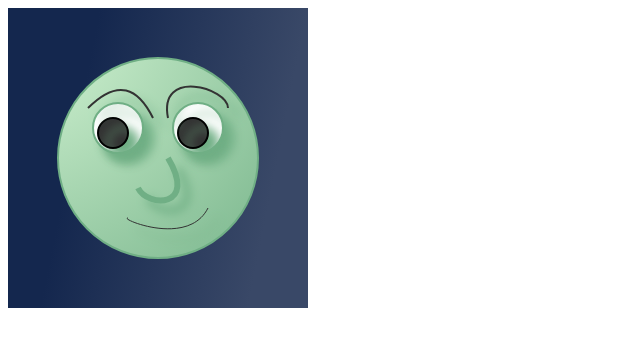
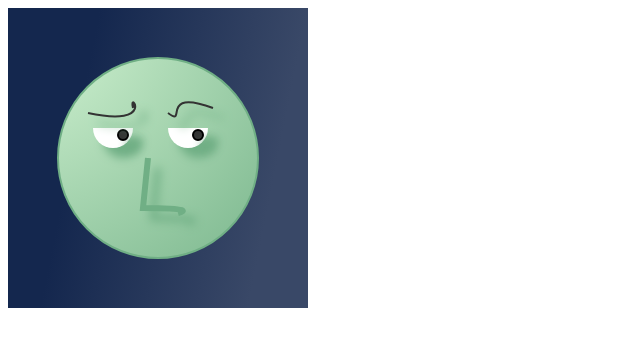
Before and after one commit to KumarArab/interactive-authoring-3, a plain HTML site: page assignment-2.html in a window 1280 px wide. Shown: the whole page, without its empty margins (0-640 px from the left). Drawn offline with Linux system fonts and the light colour scheme.

Commit message:
assignment-2 updated

```diff
--- a/assignment-2.html
+++ b/assignment-2.html
@@ -57,16 +57,20 @@
 
         //Eye 1
         ctxeyes.beginPath();
-        ctxeyes.arc(110, 120, 25, 0, Math.PI * 2);
+        ctxeyes.moveTo(85, 120);
+        ctxeyes.lineTo(125, 120);
+        ctxeyes.arc(105, 120, 20, 0, Math.PI);
         ctxeyes.fill();
-        ctxeyes.stroke();
+
+
 
 
         //Eye 2
         ctxeyes.beginPath();
-        ctxeyes.arc(190, 120, 25, 0, Math.PI * 2);
+        ctxeyes.moveTo(160, 120);
+        ctxeyes.lineTo(200, 120);
+        ctxeyes.arc(180, 120, 20, 0, Math.PI);
         ctxeyes.fill();
-        ctxeyes.stroke();
 
         //Eyeballs
         var ctxeyeballs = canvas.getContext('2d');
@@ -75,13 +79,13 @@
 
         // Eyeball 1
         ctxeyeballs.beginPath();
-        ctxeyeballs.arc(105, 125, 15, 0, Math.PI * 2);
+        ctxeyeballs.arc(115, 127, 5, 0, Math.PI * 2);
         ctxeyeballs.fill();
         ctxeyeballs.stroke();
 
         // Eyeball 2
         ctxeyeballs.beginPath();
-        ctxeyeballs.arc(185, 125, 15, 0, Math.PI * 2);
+        ctxeyeballs.arc(190, 127, 5, 0, Math.PI * 2);
         ctxeyeballs.fill();
         ctxeyeballs.stroke();
 
@@ -95,35 +99,25 @@
 
         //Eyebrow 1
         ctxeyebrows.beginPath();
-        ctxeyebrows.moveTo(80, 100);
-        ctxeyebrows.bezierCurveTo(110, 70, 130, 80, 145, 110);
+        ctxeyebrows.moveTo(80, 105);
+        ctxeyebrows.bezierCurveTo(150, 120, 120, 80, 125, 100);
         ctxeyebrows.stroke();
 
         //Eyebrow 2
         ctxeyebrows.beginPath();
-        ctxeyebrows.moveTo(160, 110);
-        ctxeyebrows.bezierCurveTo(150, 60, 220, 80, 220, 100);
+        ctxeyebrows.moveTo(160, 105);
+        ctxeyebrows.bezierCurveTo(180, 120, 150, 80, 205, 100);
         ctxeyebrows.stroke();
 
-        // Nose
+        // Nose and lips
         var ctxnose = canvas.getContext('2d');
         ctxnose.strokeStyle = '#70af85';
         ctxnose.lineWidth = 6;
         ctxnose.beginPath();
-        ctxnose.moveTo(130, 180);
-        ctxnose.bezierCurveTo(140, 200, 190, 200, 160, 150);
+        ctxnose.moveTo(140, 150);
+        ctxnose.lineTo(135, 200);
+        ctxnose.bezierCurveTo(140, 200, 190, 200, 170, 205);
         ctxnose.stroke();
-
-
-        //Smile
-
-        var ctxsmile = canvas.getContext('2d');
-        ctxsmile.strokeStyle = '#333';
-        ctxsmile.lineWidth = 1;
-        ctxsmile.beginPath();
-        ctxsmile.moveTo(120, 210);
-        ctxsmile.bezierCurveTo(110, 210, 180, 240, 200, 200);
-        ctxsmile.stroke();
 
 
         // Adding Canvas to main
```
